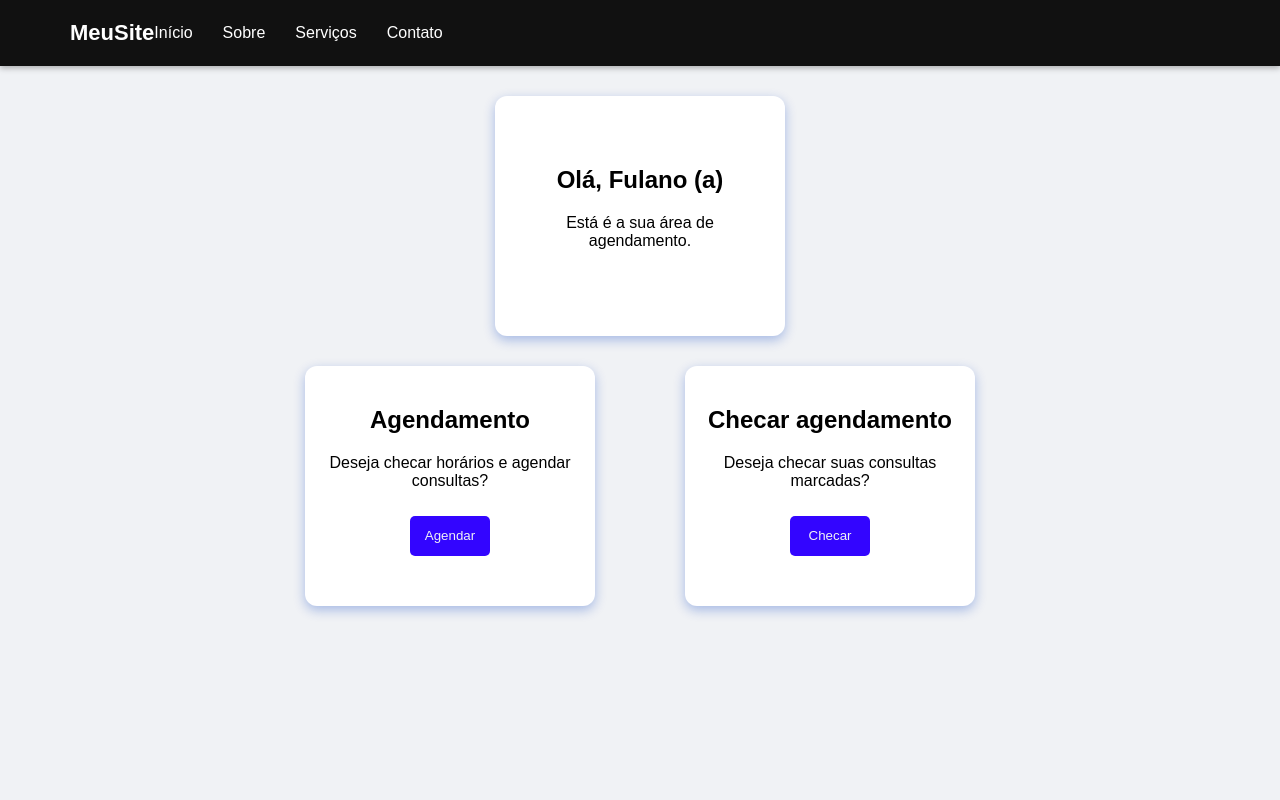
After one commit to Cris2700/agendamento, a PHP site: the page made by area agendamento.html in a window 1280 px wide. The commit adds this page. Run offline with PHP 8.4, Linux system fonts and the light colour scheme.

Commit message:
Add files via upload

```diff
--- /dev/null
+++ b/area agendamento.css
@@ -0,0 +1,85 @@
+body{
+    margin: 0;
+    padding: 0;
+    font-family: Arial, Helvetica, sans-serif;
+    background: #f0f2f5;
+    min-height: 100vh;
+}
+.navbar {
+  background: #111;
+  color: white;
+  display: flex;
+  align-items: center;
+  padding: 20px 70px;
+  box-shadow: 0 2px 6px rgba(0,0,0,0.3);
+}
+
+.navbar .logo {
+  font-size: 22px;
+  font-weight: bold;
+}
+
+.navbar .nav-links {
+  list-style: none;
+  display: flex;
+  gap: 30px;
+  margin: 0;
+  padding: 0;
+}
+
+.navbar .nav-links li a {
+  color: white;
+  text-decoration: none;
+  font-size: 16px;
+  transition: color 0.3s;
+}
+
+.navbar .nav-links li a:hover {
+  color: #aaa;
+}
+.card_Saudacoes{
+    display: flex;
+    justify-content: center;
+    margin-top: 20px;
+    align-items: center;
+    justify-content: center;
+    text-align: center;
+}
+.card_Saudacoes h2{
+  margin-top: 50px;
+}
+.card_Opcoes{
+    display: flex;
+    justify-content: center;
+    gap: 70px;
+    margin-top: 10px;
+    align-items: center;
+    text-align: center;
+}
+.card{
+    width: 250px;
+    height: 200px;
+    background: #ffffff;
+    justify-content: center;
+    align-items: center;
+    box-shadow: 0 4px 12px rgba(2, 62, 192, 0.315);
+    border-radius: 12px;
+    padding: 20px;
+    margin: 10px;
+}
+button{
+    margin-top: 10px;
+    background-color: #3305ff;
+    border: none;
+    width: 80px;
+    height: 40px;
+    border-radius: 5px;
+    color: #f0f2f5;
+    transition: all 0.3s ease;
+    cursor: pointer;
+
+}
+button:hover{
+    background-color: #2202b1;
+    transform: translateY(-5px);
+}
--- /dev/null
+++ b/area agendamento.html
@@ -0,0 +1,47 @@
+<!DOCTYPE html>
+<html lang="en">
+<head>
+    <meta charset="UTF-8">
+    <meta name="viewport" content="width=device-width, initial-scale=1.0">
+    <title>Document</title>
+    <link rel="stylesheet" href="area agendamento.css">
+
+</head>
+<body>
+<!-- index.html -->
+<nav class="navbar">
+  <div class="logo">MeuSite</div>
+  <ul class="nav-links">
+    <li><a href="#">Início</a></li>
+    <li><a href="#">Sobre</a></li>
+    <li><a href="#">Serviços</a></li>
+    <li><a href="#">Contato</a></li>
+  </ul>
+</nav>
+
+<div class="container">
+    <div class="card_Saudacoes">
+        <div class="card"><h2>Olá, Fulano (a)</h2>
+        <p>Está é a sua área de agendamento.</p>
+        </div>
+    </div>
+    <div class="card_Opcoes">
+        <div class="card">
+            <h2>Agendamento</h2>
+            <p>Deseja checar horários e agendar consultas?</p>
+            <a href="agenda.html"><button>Agendar</button></a>
+        </div>
+        <div class="card">
+            <h2>Checar agendamento</h2>
+            <p>Deseja checar suas consultas marcadas?</p>
+            <button>Checar</button>
+        </div>
+    </div>
+</div>
+
+
+
+
+
+</body>
+</html>
```
Also changed, not shown: agenda.html (added, +122 -0 lines), agenda.js (+145 -66 lines), style.css (+29 -49 lines).
